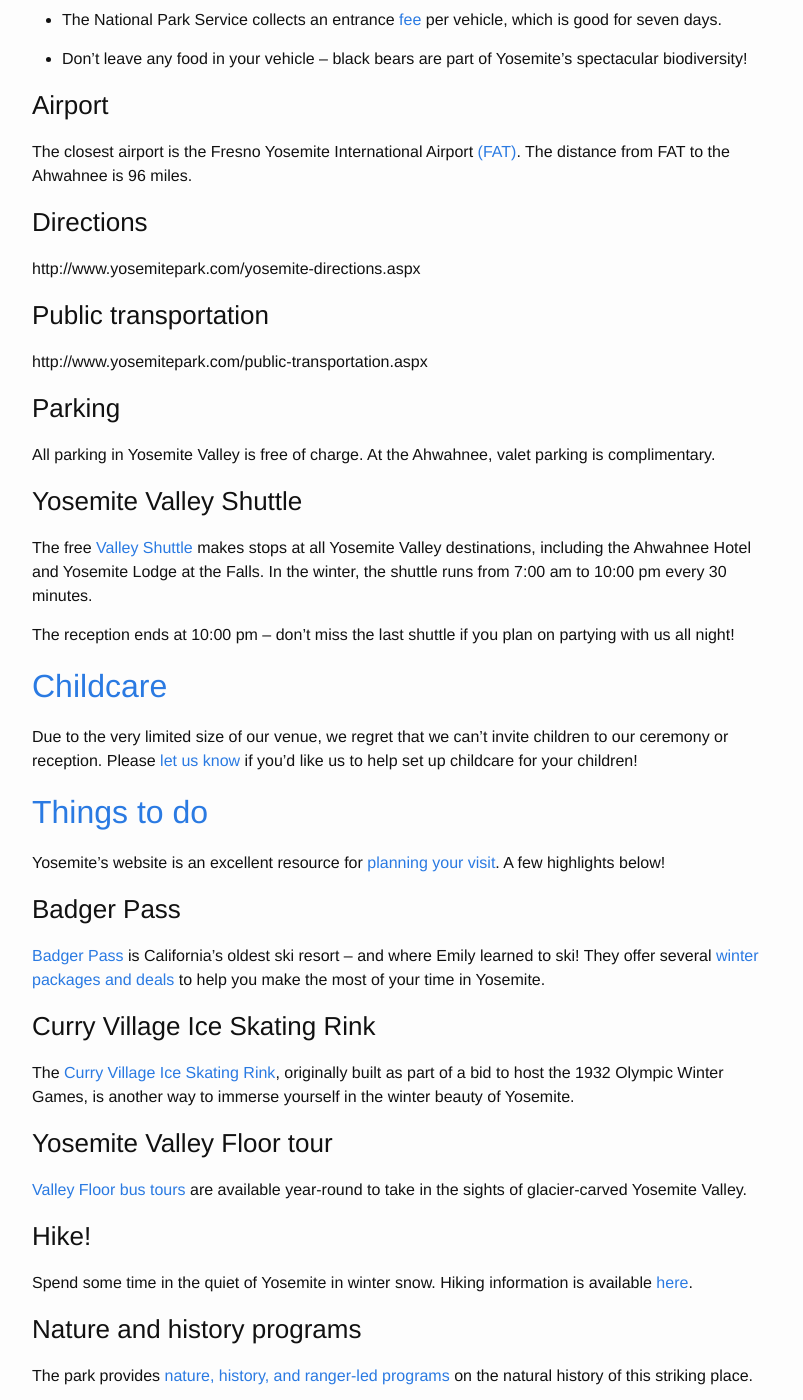
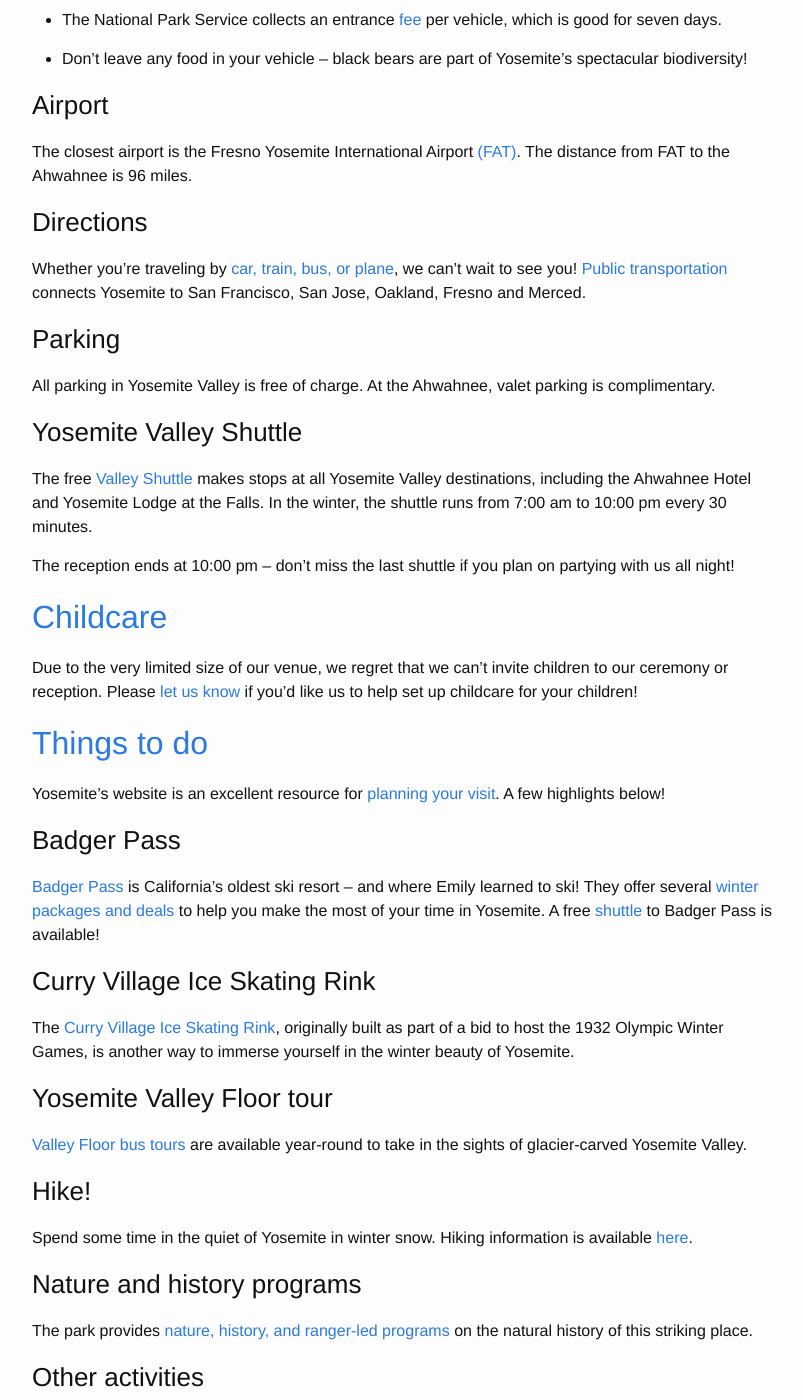
Before and after one commit to j-e-yosemite/j-e-yosemite.github.io, a Jekyll site: the page built from details.md, in a window 1280 px wide and 1400 px high, scrolled down 756 px. Shown: the whole window, without its empty margins (238-1041 px from the left). Built offline with Jekyll 4.4.1, drawn with Linux system fonts in a browser that asks for light colours.

Commit message:
Added more to directions.

```diff
--- a/details.md
+++ b/details.md
@@ -37,11 +37,7 @@
 
 ### Directions
 
-http://www.yosemitepark.com/yosemite-directions.aspx
-
-### Public transportation
-
-http://www.yosemitepark.com/public-transportation.aspx
+Whether you're traveling by [car, train, bus, or plane](http://www.yosemitepark.com/yosemite-directions.aspx), we can't wait to see you! [Public transportation](http://www.yosemitepark.com/public-transportation.aspx) connects Yosemite to San Francisco, San Jose, Oakland, Fresno and Merced.
 
 ### Parking
 
@@ -64,7 +60,7 @@
 
 ### Badger Pass
 
-[Badger Pass](http://www.yosemitepark.com/BadgerPass.aspx) is California's oldest ski resort -- and where Emily learned to ski! They offer several [winter packages and deals](http://www.yosemitepark.com/winter-package-deals.aspx?webSyncID=8a12c02a-37cd-2e0e-00c0-e8248e7c7269&sessionGUID=703b9a98-9ddd-b278-9a07-998794698e00) to help you make the most of your time in Yosemite.
+[Badger Pass](http://www.yosemitepark.com/BadgerPass.aspx) is California's oldest ski resort -- and where Emily learned to ski! They offer several [winter packages and deals](http://www.yosemitepark.com/winter-package-deals.aspx?webSyncID=8a12c02a-37cd-2e0e-00c0-e8248e7c7269&sessionGUID=703b9a98-9ddd-b278-9a07-998794698e00) to help you make the most of your time in Yosemite. A free [shuttle](http://www.yosemitepark.com/badger-shuttle-schedule.aspx) to Badger Pass is available!
 
 ### Curry Village Ice Skating Rink
 
```
